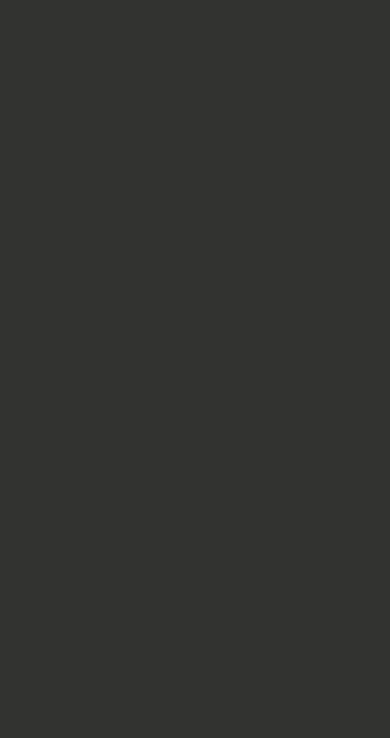
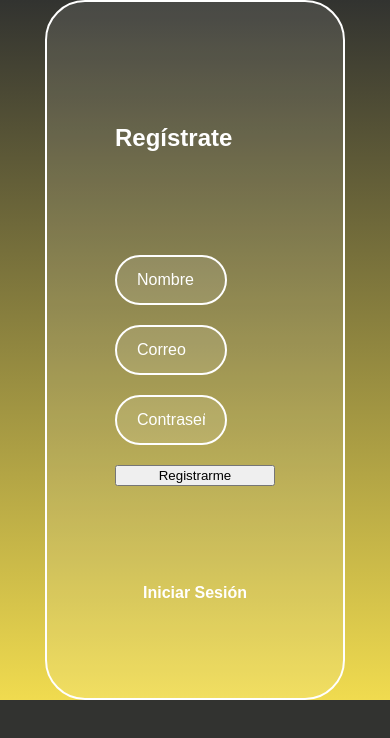
Before and after one commit to juanmarcosdev/helloworld2-reactjs, a React app: page /register in a window 390 px wide. Shown: the top 738 px of the page. Built offline with nearby package versions, Linux system fonts and the light colour scheme; a web font is replaced by a local one.

Commit message:
Adding register container and 404 not found container

```diff
--- a/src/assets/styles/Media.scss
+++ b/src/assets/styles/Media.scss
@@ -2,6 +2,20 @@
     .main__description--title {
       font-size: 30px;
     }
+
+    .login__container {
+      background-color: transparent;
+      border: none;
+      padding: 0px;
+      width: 100%;
+  }
+
+  .registro__container {
+    background-color: transparent;
+    border: none;
+    padding: 0px;
+    width: 100%;
+}
 
     .footer {
       align-items: flex-start;
--- /dev/null
+++ b/src/assets/styles/components/NotFound.scss
@@ -0,0 +1,23 @@
+.notfound {
+    color: white;
+    display: flex;
+    justify-content: center;
+    align-items: center;
+    flex-direction: column;
+    width: 100%;
+    min-height: 300px;
+  }
+
+  .notfound__number {
+    font-size: 100px;
+    font-weight: bold;
+    margin-bottom: 10px;
+    padding-bottom: 10px;
+  }
+
+  .notfound__text {
+    font-size: 20px;
+    font-weight: bold;
+    margin-top: 10px;
+    padding-top: 10px;
+  }
--- /dev/null
+++ b/src/assets/styles/components/Register.scss
@@ -0,0 +1,44 @@
+.registro {
+    background: linear-gradient(#323330, #F0DB4F);
+    display: flex;
+    align-content: center;
+    justify-content: center;
+    padding: 0px 30px;
+    min-height: calc(100vh - 200px);
+}
+.registro__container {
+    background-color: rgba(255, 255, 255, 0.1);
+    border: 2px solid white;
+    border-radius: 40px;
+    color: white;
+    padding: 60px 68px 40px;
+    min-height: 700px;
+    width: 300px;
+    display: flex;
+    justify-content: space-around;
+    flex-direction: column;
+}
+.registro__container--form {
+    display: flex;
+    flex-direction: column;
+}
+.registro__container--form label {
+    font-size: 14px;
+}
+
+
+.registro__container--login {
+    font-size: 14px;
+    align-self: center;
+}
+
+.registro__container--login a {
+    color: white;
+    font-weight: bold;
+    font-size: 16px;
+    text-decoration: none;
+}
+
+.registro__container--login a:hover {
+    text-decoration: underline;
+}
--- /dev/null
+++ b/src/containers/NotFound.jsx
@@ -0,0 +1,15 @@
+import React from 'react';
+import '../assets/styles/components/NotFound.scss';
+
+const NotFound = () => (
+  <div className='notfound'>
+    <div className='notfound__number'>
+      404
+    </div>
+    <div className='notfound__text'>
+      Página no encontrada
+    </div>
+  </div>
+);
+
+export default NotFound;
--- /dev/null
+++ b/src/containers/Register.jsx
@@ -0,0 +1,19 @@
+import React from 'react';
+import '../assets/styles/components/Register.scss';
+
+const Register = () => (
+  <section className='registro'>
+    <section className='registro__container'>
+      <h2>Regístrate</h2>
+      <form className='registro__container--form'>
+        <input className='input' type='text' placeholder='Nombre' />
+        <input className='input' type='text' placeholder='Correo' />
+        <input className='input' type='password' placeholder='Contraseña' />
+        <button className='button'>Registrarme</button>
+      </form>
+      <p className='registro__container--login'><a href='#'>Iniciar Sesión</a></p>
+    </section>
+  </section>
+);
+
+export default Register;
--- a/src/routes/App.js
+++ b/src/routes/App.js
@@ -1,12 +1,18 @@
 import React from 'react';
-import { BrowserRouter, Route } from 'react-router-dom';
+import { BrowserRouter, Switch, Route } from 'react-router-dom';
 import Home from '../containers/Home';
 import Login from '../containers/Login';
+import Register from '../containers/Register';
+import NotFound from '../containers/NotFound';
 
 const App = () => (
   <BrowserRouter>
-    <Route exact path='/' component={Home} />
-    <Route exact path='/login' component={Login} />
+    <Switch>
+      <Route exact path='/' component={Home} />
+      <Route exact path='/login' component={Login} />
+      <Route exact path='/register' component={Register} />
+      <Route component={NotFound} />
+    </Switch>
   </BrowserRouter>
 );
 
```
Also changed, not shown: src/assets/styles/components/Login.scss (line endings or trailing spaces).
